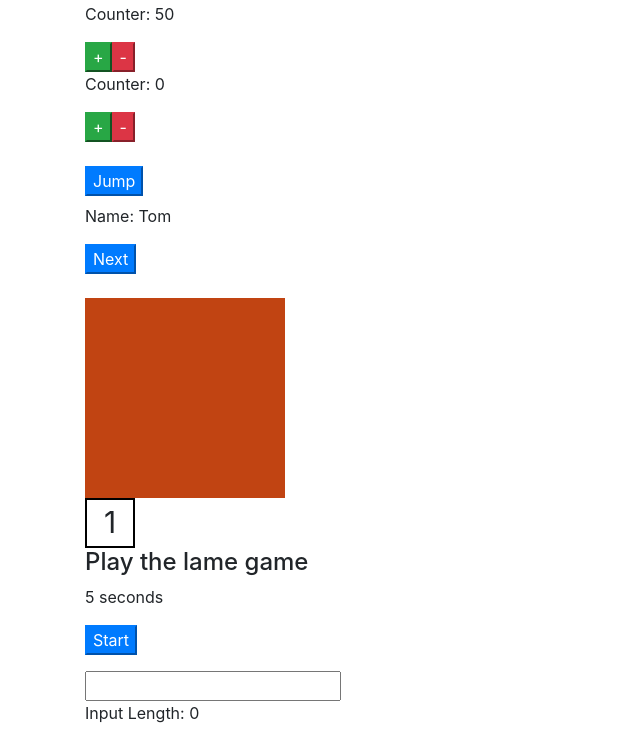
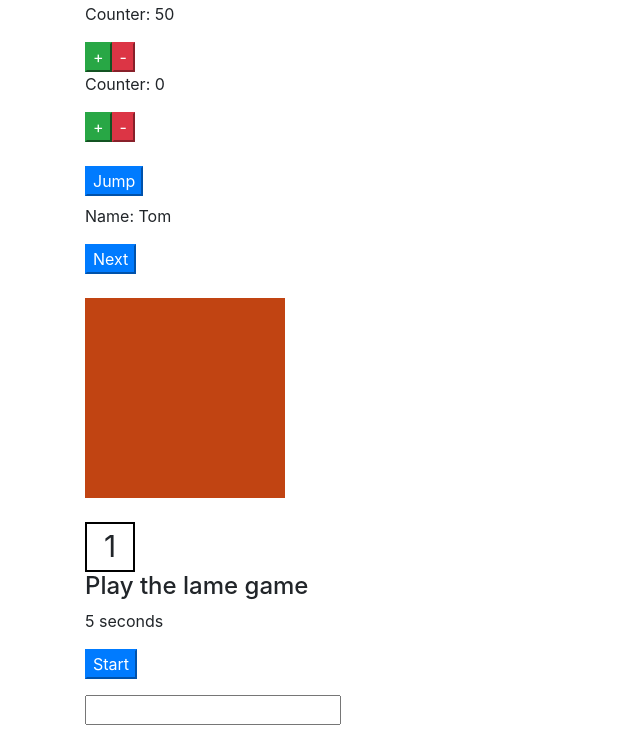
Before and after one commit to mdm106/week-09--first-react-app, a React (Create React App) app: page / in a window 1280 px wide. Shown: the part 1034-1763 px from the top of the page, without its empty margins (0-640 px from the left). Built offline with nearby package versions, Linux system fonts and the light colour scheme.

Commit message:
Restyling to improve layout

```diff
--- a/src/components/tricksyState/Colours.js
+++ b/src/components/tricksyState/Colours.js
@@ -20,7 +20,7 @@ class Colours extends Component {
         const { colours } = this.props;
 
         return (
-            <div onClick={this.handleClick} style={{width: 200, height: 200, backgroundColor: colours[index]}}>
+            <div className="mb-4" onClick={this.handleClick} style={{width: 200, height: 200, backgroundColor: colours[index]}}>
             </div>
         )
     }
```
